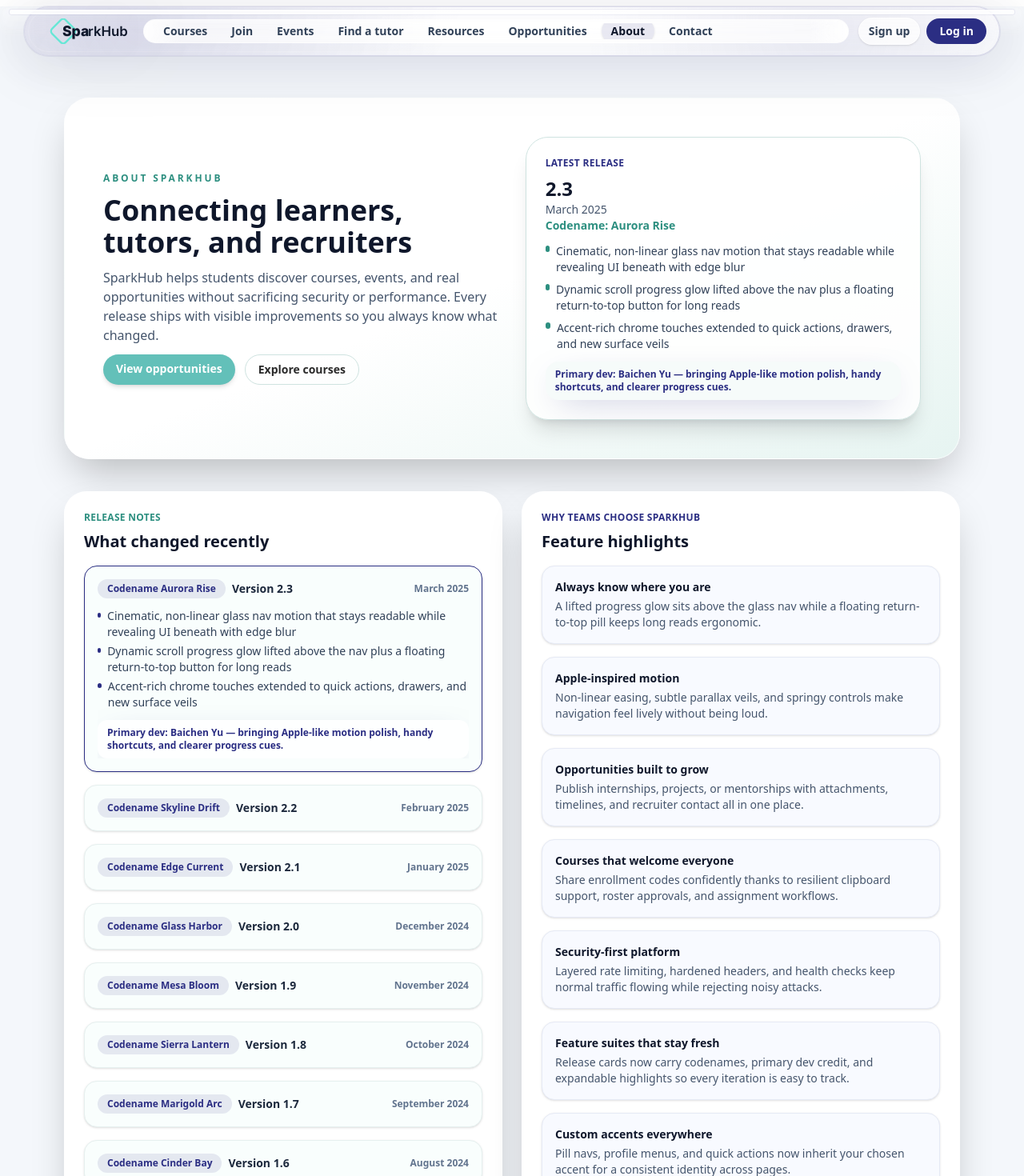
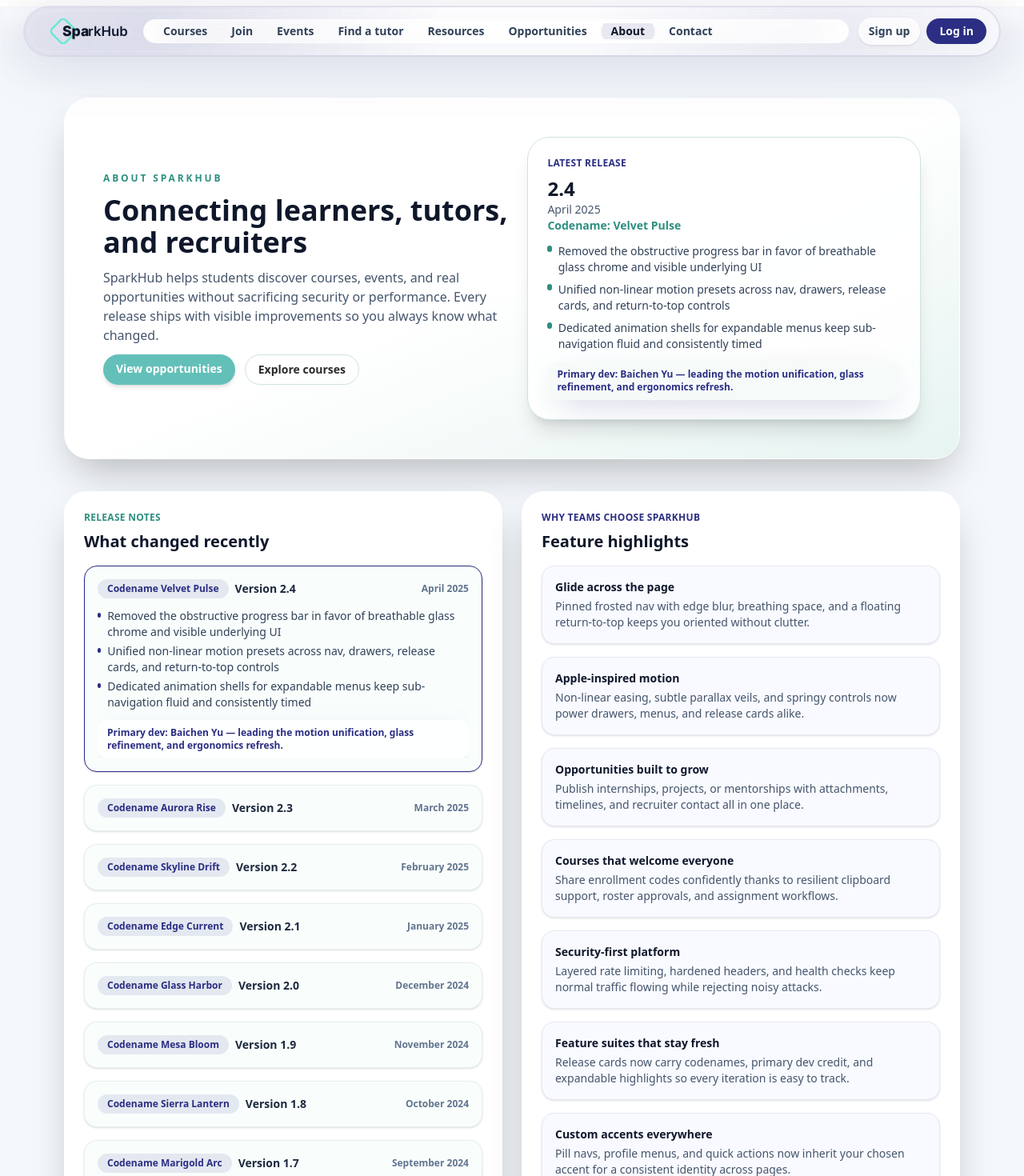
Before and after one commit to TomAs-1226/SparkHub, a Next.js app in the folder frontend/: page /about in a window 1280 px wide. Shown: the top 1470 px of the page at 80% size. Built offline with nearby package versions, Linux system fonts and the light colour scheme.

Commit message:
Unify glass navigation motion and refresh About

```diff
--- a/frontend/src/app/about/page.tsx
+++ b/frontend/src/app/about/page.tsx
@@ -5,18 +5,30 @@ import { motion, AnimatePresence } from "framer-motion";
 import Link from "next/link";
 
 import SiteNav from "@/components/site-nav";
+import { EASE, FADES } from "@/lib/motion-presets";
 
 const releases = [
+    {
+        version: "2.4",
+        codename: "Velvet Pulse",
+        date: "April 2025",
+        highlights: [
+            "Removed the obstructive progress bar in favor of breathable glass chrome and visible underlying UI",
+            "Unified non-linear motion presets across nav, drawers, release cards, and return-to-top controls",
+            "Dedicated animation shells for expandable menus keep sub-navigation fluid and consistently timed",
+        ],
+        notes: "Primary dev: Baichen Yu — leading the motion unification, glass refinement, and ergonomics refresh.",
+    },
     {
         version: "2.3",
         codename: "Aurora Rise",
         date: "March 2025",
         highlights: [
             "Cinematic, non-linear glass nav motion that stays readable while revealing UI beneath with edge blur",
-            "Dynamic scroll progress glow lifted above the nav plus a floating return-to-top button for long reads",
+            "Floating return-to-top control keeps long reads ergonomic without visual clutter",
             "Accent-rich chrome touches extended to quick actions, drawers, and new surface veils",
         ],
-        notes: "Primary dev: Baichen Yu — bringing Apple-like motion polish, handy shortcuts, and clearer progress cues.",
+        notes: "Primary dev: Baichen Yu — bringing Apple-like motion polish, handy shortcuts, and clearer cues.",
     },
     {
         version: "2.2",
@@ -91,12 +103,12 @@ const releases = [
 
 const featureCallouts = [
     {
-        title: "Always know where you are",
-        copy: "A lifted progress glow sits above the glass nav while a floating return-to-top pill keeps long reads ergonomic.",
+        title: "Glide across the page",
+        copy: "Pinned frosted nav with edge blur, breathing space, and a floating return-to-top keeps you oriented without clutter.",
     },
     {
         title: "Apple-inspired motion",
-        copy: "Non-linear easing, subtle parallax veils, and springy controls make navigation feel lively without being loud.",
+        copy: "Non-linear easing, subtle parallax veils, and springy controls now power drawers, menus, and release cards alike.",
     },
     {
         title: "Opportunities built to grow",
@@ -124,7 +136,7 @@ const featureCallouts = [
     },
     {
         title: "Always-visible glass nav",
-        copy: "A frosted pill that follows you with edge blur, progressive glow, and ergonomic spacing so links stay easy to tap.",
+        copy: "A frosted pill that follows you with edge blur, ergonomic spacing, and glass veils so links stay easy to tap.",
     },
     {
         title: "Theme it your way",
@@ -136,11 +148,6 @@ const featureCallouts = [
     },
 ];
 
-const fadeUp = {
-    initial: { opacity: 0, y: 24 },
-    animate: { opacity: 1, y: 0 },
-};
-
 export default function AboutPage() {
     const [openRelease, setOpenRelease] = useState(releases[0].version);
 
@@ -149,8 +156,9 @@ export default function AboutPage() {
             <SiteNav />
             <main className="mx-auto w-full max-w-6xl px-4 pb-16 pt-10">
                 <motion.section
-                    {...fadeUp}
-                    transition={{ duration: 0.5, ease: "easeOut" }}
+                    variants={FADES.gentleUp}
+                    initial="initial"
+                    animate="animate"
                     className="overflow-hidden rounded-[32px] border border-white/60 bg-gradient-to-br from-white via-white to-[#E6F4F1] p-8 shadow-2xl md:p-12"
                 >
                     <div className="flex flex-col gap-6 md:flex-row md:items-center md:justify-between">
@@ -201,26 +209,63 @@ export default function AboutPage() {
 
                 <section className="mt-10 grid gap-6 md:grid-cols-2">
                     <motion.div
-                        {...fadeUp}
-                        transition={{ duration: 0.45, delay: 0.05 }}
+                        variants={FADES.gentleUp}
+                        initial="initial"
+                        animate="animate"
+                        transition={{ delay: 0.05 }}
                         className="rounded-[28px] border border-white/70 bg-white/95 p-6 shadow-2xl"
                     >
                         <p className="text-xs font-semibold uppercase tracking-wide text-[#2D8F80]">Release notes</p>
                         <h3 className="mt-2 text-xl font-semibold text-slate-900">What changed recently</h3>
                         <div className="mt-4 space-y-4">
-                            {releases.map((release, idx) => {
-                                const isOpen = openRelease === release.version;
+                            {releases.map((release, idx) => (
+                                <ReleaseCard
+                                    key={release.version}
+                                    release={release}
+                                    isOpen={openRelease === release.version}
+                                    index={idx}
+                                    onToggle={() => setOpenRelease(openRelease === release.version ? "" : release.version)}
+                                />
+                            ))}
+                        </div>
+                    </motion.div>
+
+                    <motion.div
+                        variants={FADES.gentleUp}
+                        initial="initial"
+                        animate="animate"
+                        transition={{ delay: 0.1 }}
+                        className="rounded-[28px] border border-white/70 bg-white/95 p-6 shadow-2xl"
+                    >
+                        <p className="text-xs font-semibold uppercase tracking-wide text-[#2B2E83]">Why teams choose SparkHub</p>
+                        <h3 className="mt-2 text-xl font-semibold text-slate-900">Feature highlights</h3>
+                        <div className="mt-4 grid gap-4">
+                            {featureCallouts.map((feature, idx) => (
+                                <FeatureCard key={feature.title} feature={feature} index={idx} />
+                            ))}
+                        </div>
+                        <div className="mt-6 rounded-2xl border border-dashed border-[#CFE3E0] bg-[#F2FBF9] p-4 text-sm text-slate-700">
+                            Want something added next? <Link href="/contact" className="font-semibold text-[#2D8F80]">Tell the team</Link> so we can include it in the next release note.
+                        </div>
+                    </motion.div>
+                </section>
+            </main>
+        </div>
+    );
+}
+
+type Release = (typeof releases)[number];
+
+function ReleaseCard({ release, isOpen, index, onToggle }: { release: Release; isOpen: boolean; index: number; onToggle: () => void }) {
     return (
         <motion.button
-                                        key={release.version}
             whileHover={{ y: -2 }}
-                                        onClick={() => setOpenRelease(isOpen ? "" : release.version)}
+            whileTap={{ scale: 0.995 }}
+            onClick={onToggle}
             className={`w-full rounded-2xl border p-4 text-left shadow-sm transition ${
-                                            isOpen
-                                                ? "border-[var(--sh-accent)] bg-[#F9FEFD] shadow-[var(--sh-card-glow)]"
-                                                : "border-[#E6F0EF] bg-[#F9FEFD]"
+                isOpen ? "border-[var(--sh-accent)] bg-[#F9FEFD] shadow-[var(--sh-card-glow)]" : "border-[#E6F0EF] bg-[#F9FEFD]"
             }`}
-                                        transition={{ duration: 0.2, delay: idx * 0.03 }}
+            transition={{ duration: 0.3, ease: EASE.emphasized, delay: index * 0.035 }}
         >
             <div className="flex items-center justify-between text-sm font-semibold text-slate-800">
                 <div className="flex items-center gap-2">
@@ -234,9 +279,10 @@ export default function AboutPage() {
             <AnimatePresence initial={false}>
                 {isOpen && (
                     <motion.div
-                                                    initial={{ height: 0, opacity: 0 }}
-                                                    animate={{ height: "auto", opacity: 1 }}
-                                                    exit={{ height: 0, opacity: 0 }}
+                        initial={{ height: 0, opacity: 0, y: -6 }}
+                        animate={{ height: "auto", opacity: 1, y: 0 }}
+                        exit={{ height: 0, opacity: 0, y: -4 }}
+                        transition={{ duration: 0.35, ease: EASE.lift }}
                         className="overflow-hidden"
                     >
                         <ul className="mt-3 space-y-1 text-sm text-slate-700">
@@ -255,35 +301,17 @@ export default function AboutPage() {
             </AnimatePresence>
         </motion.button>
     );
-                            })}
-                        </div>
-                    </motion.div>
+}
 
+function FeatureCard({ feature, index }: { feature: { title: string; copy: string }; index: number }) {
+    return (
         <motion.div
-                        {...fadeUp}
-                        transition={{ duration: 0.45, delay: 0.1 }}
-                        className="rounded-[28px] border border-white/70 bg-white/95 p-6 shadow-2xl"
-                    >
-                        <p className="text-xs font-semibold uppercase tracking-wide text-[#2B2E83]">Why teams choose SparkHub</p>
-                        <h3 className="mt-2 text-xl font-semibold text-slate-900">Feature highlights</h3>
-                        <div className="mt-4 grid gap-4">
-                            {featureCallouts.map((feature) => (
-                                <motion.div
-                                    key={feature.title}
-                                    whileHover={{ scale: 1.01 }}
+            whileHover={{ scale: 1.015, y: -1 }}
+            transition={{ duration: 0.3, ease: EASE.swift, delay: index * 0.025 }}
             className="rounded-2xl border border-[#E6EAF5] bg-[#F8FAFF] p-4 shadow-sm"
         >
             <p className="text-sm font-semibold text-slate-900">{feature.title}</p>
             <p className="mt-1 text-sm text-slate-600">{feature.copy}</p>
         </motion.div>
-                            ))}
-                        </div>
-                        <div className="mt-6 rounded-2xl border border-dashed border-[#CFE3E0] bg-[#F2FBF9] p-4 text-sm text-slate-700">
-                            Want something added next? <Link href="/contact" className="font-semibold text-[#2D8F80]">Tell the team</Link> so we can include it in the next release note.
-                        </div>
-                    </motion.div>
-                </section>
-            </main>
-        </div>
     );
 }
--- a/frontend/src/components/site-nav.tsx
+++ b/frontend/src/components/site-nav.tsx
@@ -10,6 +10,7 @@ import SparkHubLogo from "@/components/SparkHubLogo";
 import { clearToken } from "@/lib/auth";
 import { useCurrentUser } from "@/hooks/use-current-user";
 import { ACCENT_OPTIONS, AccentOption, applyAccent, loadAccent } from "@/lib/accent-theme";
+import { EASE } from "@/lib/motion-presets";
 
 type RoleAwareLink = { href: string; label: string; roles?: string[] };
 
@@ -55,7 +56,6 @@ export default function Navbar() {
     const [clientReady, setClientReady] = useState(false);
     const [accent, setAccent] = useState<AccentOption | null>(null);
     const [scrolled, setScrolled] = useState(false);
-    const [scrollProgress, setScrollProgress] = useState(0);
     const [atTop, setAtTop] = useState(true);
     const [showScrollTop, setShowScrollTop] = useState(false);
 
@@ -74,10 +74,8 @@ export default function Navbar() {
     useEffect(() => {
         const handleScroll = () => {
             const scrollTop = window.scrollY;
-            const docHeight = document.documentElement.scrollHeight - window.innerHeight;
             setScrolled(scrollTop > 8);
             setAtTop(scrollTop < 4);
-            setScrollProgress(docHeight > 0 ? Math.min(1, scrollTop / docHeight) : 0);
             setShowScrollTop(scrollTop > 320);
         };
         handleScroll();
@@ -106,40 +104,34 @@ export default function Navbar() {
         <>
             <motion.header
                 className="relative sticky top-0 z-50 w-full px-2 pb-3 sm:px-4"
-                animate={{ y: scrolled ? 4 : 0, scale: scrolled ? 0.995 : 1, filter: scrolled ? "drop-shadow(0 16px 40px rgba(15,23,42,0.14))" : "drop-shadow(0 12px 32px rgba(15,23,42,0.1))" }}
-                transition={{ duration: 0.38, ease: [0.22, 0.61, 0.36, 1] }}
+                animate={{
+                    y: scrolled ? 4 : 0,
+                    scale: scrolled ? 0.995 : 1,
+                    filter: scrolled
+                        ? "drop-shadow(0 16px 40px rgba(15,23,42,0.14))"
+                        : "drop-shadow(0 12px 32px rgba(15,23,42,0.1))",
+                }}
+                transition={{ duration: 0.5, ease: EASE.emphasized }}
             >
             <motion.div
                 className="pointer-events-none absolute inset-x-0 top-0 h-10 bg-gradient-to-b from-white/75 via-white/40 to-transparent backdrop-blur-2xl"
                 aria-hidden
                 animate={{ opacity: scrolled ? 0.95 : 0.72, filter: scrolled ? "blur(7px)" : "blur(4px)" }}
-                transition={{ duration: 0.5, ease: [0.16, 1, 0.3, 1] }}
+                transition={{ duration: 0.6, ease: EASE.lift }}
             />
-            <div className="pointer-events-none absolute inset-x-3 top-1 z-[55] h-1.5 overflow-hidden rounded-full border border-white/60 bg-white/80 shadow-inner shadow-white/40 ring-1 ring-[color:var(--sh-accent-veil)]" aria-hidden>
-                <motion.div
-                    className="h-full rounded-full bg-[var(--sh-accent)]/80 shadow-[0_10px_30px_-18px_rgba(15,23,42,0.55)]"
-                    animate={{ width: `${Math.max(scrollProgress * 100, scrolled ? 14 : 0)}%`, opacity: scrolled ? 1 : 0.75 }}
-                    transition={{ type: "spring", stiffness: 130, damping: 20, mass: 0.7 }}
-                />
-            </div>
             <motion.div
                 className="pointer-events-none absolute inset-x-2 top-2 h-[68px] rounded-full bg-[var(--sh-glass-edge)] blur-2xl"
                 aria-hidden
-                animate={{ opacity: atTop ? 0.8 : 1, scaleX: scrolled ? 1.02 : 1 }}
+                animate={{ opacity: atTop ? 0.82 : 0.96, scaleX: scrolled ? 1.02 : 1 }}
+                transition={{ duration: 0.6, ease: EASE.emphasized }}
             />
             <div className="relative mx-auto mt-2 flex max-w-[1220px] items-center gap-3 rounded-full border border-[color:var(--sh-glass-border)] bg-[color:rgba(255,255,255,0.78)] px-4 py-2.5 shadow-[0_28px_80px_-32px_rgba(15,23,42,0.45)] backdrop-blur-2xl backdrop-saturate-150 ring-1 ring-[color:var(--sh-accent-veil)]">
                 <div className="absolute inset-0 rounded-full bg-[radial-gradient(circle_at_12%_26%,var(--sh-accent-soft)_0,transparent_35%),radial-gradient(circle_at_82%_40%,var(--sh-accent-glass)_0,transparent_30%),linear-gradient(120deg,var(--sh-accent-veil),transparent_45%)] pointer-events-none" aria-hidden />
                 <motion.div
                     className="pointer-events-none absolute inset-1 rounded-full border border-white/40"
                     aria-hidden
-                    animate={{ opacity: scrolled ? 0.7 : 0.35 }}
-                    transition={{ duration: 0.25 }}
-                />
-                <motion.div
-                    className="pointer-events-none absolute inset-y-1 left-14 w-24 rounded-full bg-[var(--sh-accent-soft)] blur-3xl"
-                    aria-hidden
-                    animate={{ x: scrollProgress * 60, opacity: atTop ? 0.75 : 0.55 }}
-                    transition={{ type: "spring", stiffness: 80, damping: 18 }}
+                    animate={{ opacity: scrolled ? 0.72 : 0.42, scale: scrolled ? 1.01 : 1 }}
+                    transition={{ duration: 0.45, ease: EASE.emphasized }}
                 />
                 <Link
                     href="/"
@@ -155,7 +147,12 @@ export default function Navbar() {
                             {desktopLinks.map((link) => {
                                 const isActive = pathname?.startsWith(link.href);
                                 return (
-                                    <motion.div key={link.href} whileHover={{ y: -1 }} transition={{ duration: 0.15 }}>
+                                    <motion.div
+                                        key={link.href}
+                                        whileHover={{ y: -1 }}
+                                        whileTap={{ scale: 0.98 }}
+                                        transition={{ duration: 0.22, ease: EASE.swift }}
+                                    >
                                         <Link
                                             href={link.href}
                                             className={`rounded-full px-3 py-1.5 whitespace-nowrap transition focus-visible:outline-hidden focus-visible:ring-2 focus-visible:ring-[var(--sh-accent)] ${
@@ -252,10 +249,10 @@ export default function Navbar() {
             <AnimatePresence initial={false}>
                 {open && (
                     <motion.div
-                        initial={{ opacity: 0, y: -6 }}
+                        initial={{ opacity: 0, y: -10 }}
                         animate={{ opacity: 1, y: 0 }}
-                        exit={{ opacity: 0, y: -6 }}
-                        transition={{ duration: 0.18 }}
+                        exit={{ opacity: 0, y: -10 }}
+                        transition={{ duration: 0.3, ease: EASE.emphasized }}
                         className="mx-auto mt-2 max-w-[1180px] rounded-3xl border border-[color:var(--sh-glass-border)] bg-white/90 p-4 shadow-[0_22px_60px_-30px_rgba(15,23,42,0.45)] ring-1 ring-[color:var(--sh-accent-veil)] backdrop-blur-2xl md:hidden"
                     >
                         <div className="flex flex-col gap-2 text-sm font-semibold text-slate-700">
@@ -433,8 +430,15 @@ function ProfileMenu({
                     <Image src={avatar} alt="Profile avatar" width={36} height={36} className="h-full w-full object-cover" />
                 </span>
             </button>
+            <AnimatePresence>
                 {open && (
-                <div className="absolute right-0 mt-3 w-60 rounded-2xl border border-white/70 bg-white/90 p-3 text-sm shadow-2xl ring-1 ring-[var(--sh-accent-soft)] backdrop-blur">
+                    <motion.div
+                        initial={{ opacity: 0, y: -10, scale: 0.98 }}
+                        animate={{ opacity: 1, y: 0, scale: 1 }}
+                        exit={{ opacity: 0, y: -8, scale: 0.98 }}
+                        transition={{ duration: 0.26, ease: EASE.lift }}
+                        className="absolute right-0 mt-3 w-60 rounded-2xl border border-white/70 bg-white/90 p-3 text-sm shadow-2xl ring-1 ring-[var(--sh-accent-soft)] backdrop-blur"
+                    >
                     <p className="px-2 text-xs font-semibold uppercase tracking-wide text-slate-500">Quick access</p>
                     <div className="mt-2 flex flex-col gap-1">
                         {menuItems.map((item) => (
@@ -487,8 +491,9 @@ function ProfileMenu({
                         >
                             Sign out
                         </button>
-                </div>
+                    </motion.div>
                 )}
+            </AnimatePresence>
         </div>
     );
 }
@@ -502,7 +507,7 @@ function ScrollToTop({ show }: { show: boolean }) {
                         initial={{ opacity: 0, y: 40, scale: 0.95 }}
                         animate={{ opacity: 1, y: 0, scale: 1 }}
                         exit={{ opacity: 0, y: 40, scale: 0.9 }}
-                    transition={{ duration: 0.35, ease: [0.25, 1, 0.5, 1] }}
+                    transition={{ duration: 0.42, ease: EASE.lift }}
                         onClick={() => window.scrollTo({ top: 0, behavior: "smooth" })}
                         className="fixed bottom-6 right-4 z-[70] inline-flex items-center gap-2 rounded-full border border-white/70 bg-white/85 px-3 py-2 text-sm font-semibold text-slate-800 shadow-lg shadow-[var(--sh-card-glow)] ring-1 ring-[color:var(--sh-accent-veil)] backdrop-blur hover:translate-y-[-2px] hover:border-[var(--sh-accent-soft)] hover:shadow-xl"
                 >
--- /dev/null
+++ b/frontend/src/lib/motion-presets.ts
@@ -0,0 +1,18 @@
+export const EASE = {
+    emphasized: [0.16, 1, 0.3, 1],
+    lift: [0.25, 1, 0.5, 1],
+    swift: [0.22, 0.61, 0.36, 1],
+} as const;
+
+export const SPRING = {
+    float: { type: "spring", stiffness: 120, damping: 18, mass: 0.9 },
+    pop: { type: "spring", stiffness: 200, damping: 22, mass: 0.7 },
+    drawer: { type: "spring", stiffness: 160, damping: 20, mass: 1 },
+} as const;
+
+export const FADES = {
+    gentleUp: {
+        initial: { opacity: 0, y: 18 },
+        animate: { opacity: 1, y: 0, transition: { duration: 0.5, ease: EASE.emphasized } },
+    },
+};
```
Lines whose indentation alone changed are shown as unchanged.
